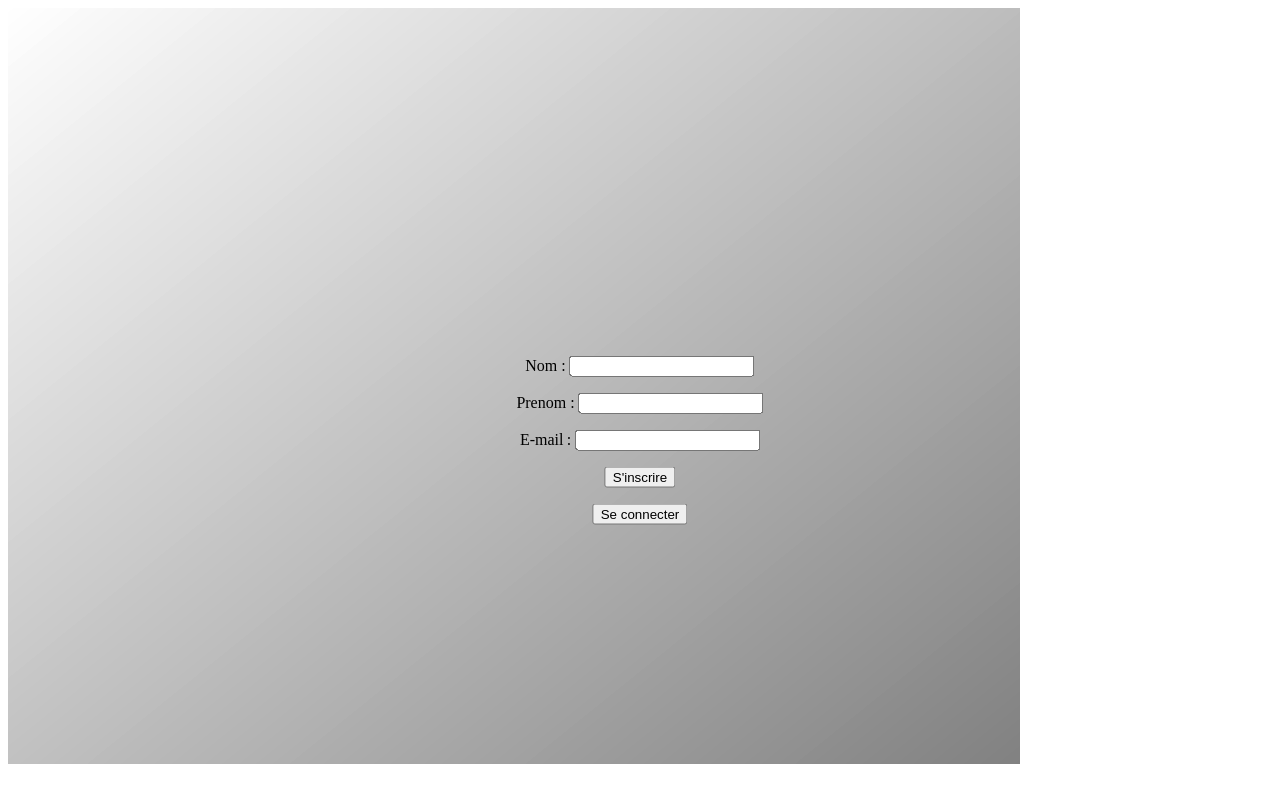
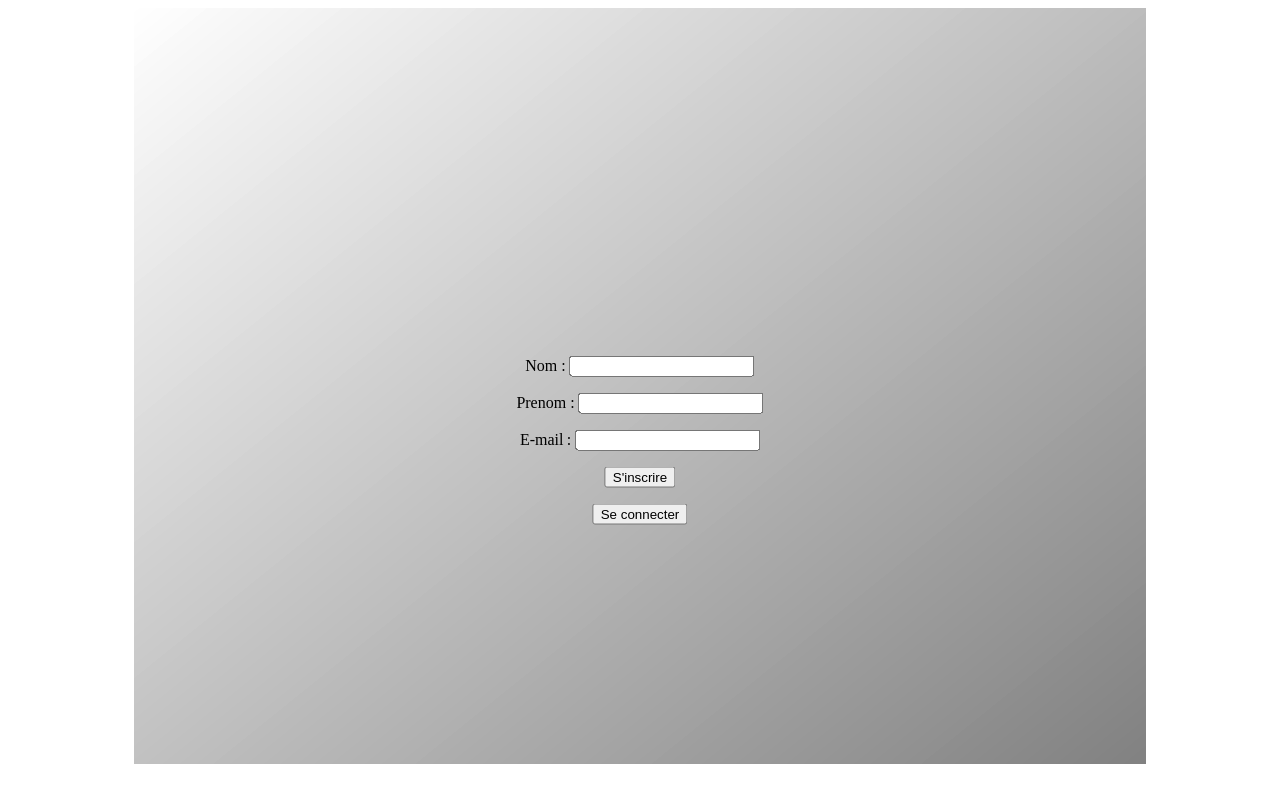
Before and after one commit to PesantValentin/IMC-MARTIN-PESANT, a PHP site: page /sign_in.html in a window 1280 px wide. Run offline with PHP 8.4, Linux system fonts and the light colour scheme.

Commit message:
modif fond sign

```diff
--- a/sign_in.html
+++ b/sign_in.html
@@ -9,7 +9,9 @@
 </head>
 <body>
 
-<img src="fond_signin.png" alt="Background">
+<div class="backg_sign">
+    <img src="fond_signin.png" alt="Background">
+</div>
 
     <div class="sign_in_center">
 
--- a/style.css
+++ b/style.css
@@ -2,6 +2,11 @@
   position: relative;
   text-align: center;
   color: black;
+}
+
+.backg_sign {
+  position: relative;
+  text-align: center;
 }
 
 .texte_centrer {
```
Also changed, not shown: fond_sign.jpg (added).
